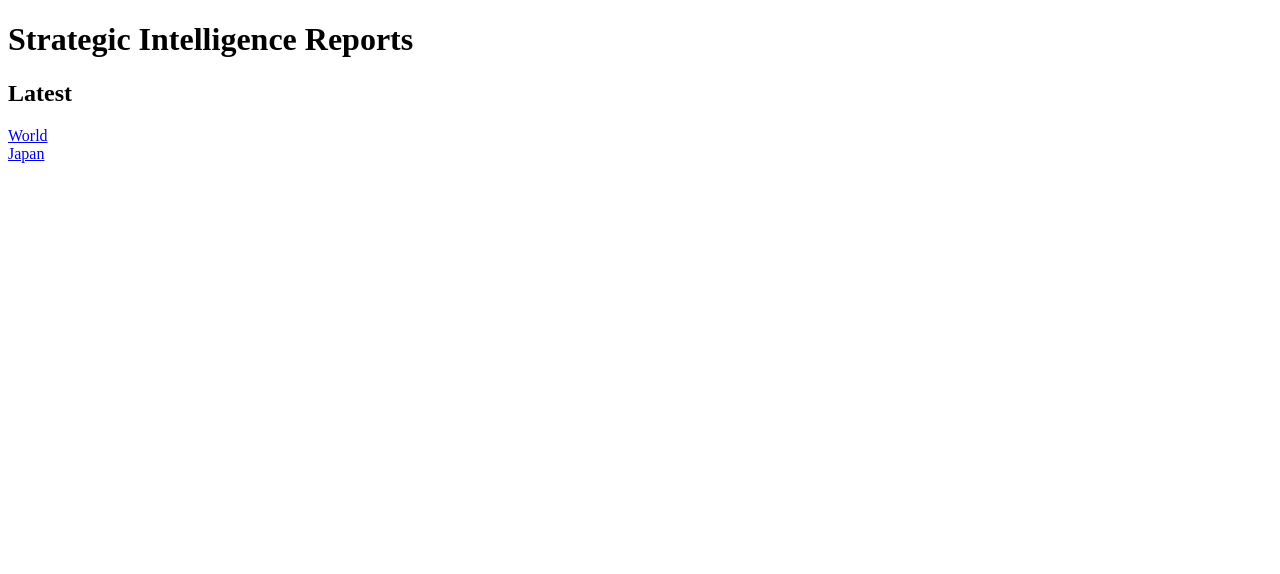
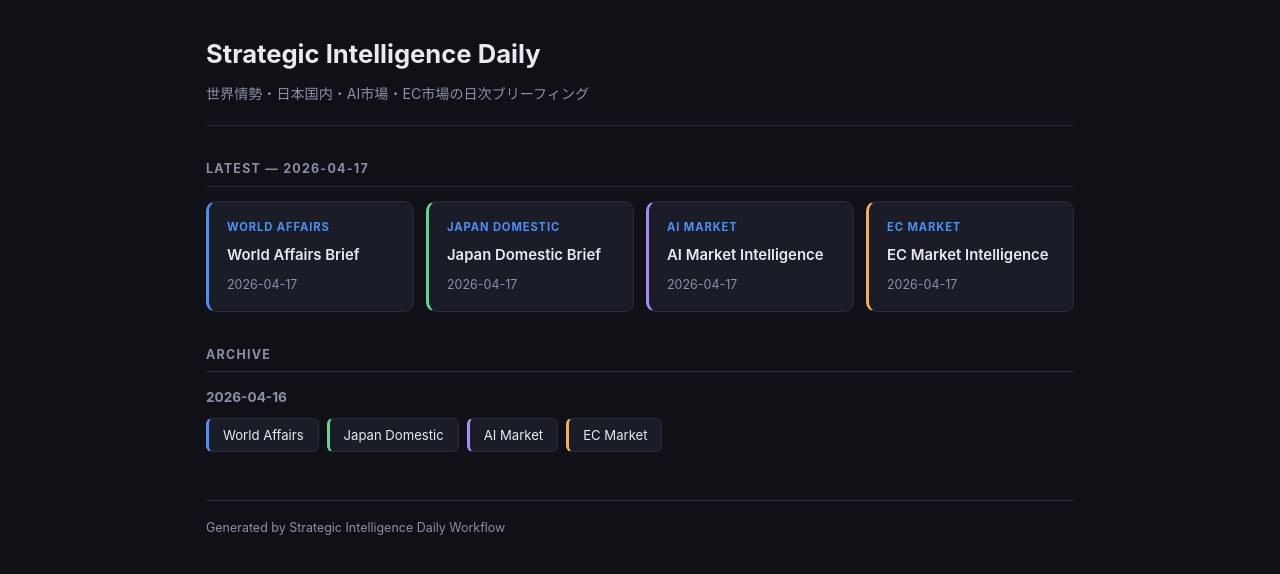
Before and after one commit to myamamotos/Claude_Strategic_Intelligence, a plain HTML site: page index.html in a window 1280 px wide. Drawn offline with Linux system fonts and the light colour scheme.

Commit message:
Auto-generate index.html from 03_output/ scan

```diff
--- a/index.html
+++ b/index.html
@@ -1,17 +1,95 @@
 <!DOCTYPE html>
 <html lang="ja">
 <head>
-<meta charset="UTF-8">
-<title>Strategic Intelligence</title>
+  <meta charset="UTF-8" />
+  <meta name="viewport" content="width=device-width, initial-scale=1.0" />
+  <title>Strategic Intelligence Daily</title>
+  <style>
+    :root {
+      --bg: #0f1117; --surface: #1a1d27; --border: #2a2d3a;
+      --text: #e8eaf0; --text-muted: #8b8fa8; --accent: #4f8ef7;
+    }
+    * { box-sizing: border-box; margin: 0; padding: 0; }
+    body {
+      font-family: -apple-system, BlinkMacSystemFont, "Hiragino Sans", "Yu Gothic UI", sans-serif;
+      background: var(--bg); color: var(--text); line-height: 1.7;
+      padding: 32px 16px; max-width: 900px; margin: 0 auto;
+    }
+    header { border-bottom: 1px solid var(--border); padding-bottom: 20px; margin-bottom: 32px; }
+    header h1 { font-size: 1.6rem; font-weight: 700; margin-bottom: 6px; }
+    header p { font-size: 0.88rem; color: var(--text-muted); }
+    h2 {
+      font-size: 0.78rem; font-weight: 700; letter-spacing: 0.1em; text-transform: uppercase;
+      color: var(--text-muted); margin: 32px 0 14px; padding-bottom: 6px;
+      border-bottom: 1px solid var(--border);
+    }
+    .card-grid { display: grid; grid-template-columns: repeat(auto-fill, minmax(200px, 1fr)); gap: 12px; margin-bottom: 8px; }
+    .brief-card {
+      background: var(--surface); border: 1px solid var(--border); border-radius: 10px;
+      padding: 16px 18px; text-decoration: none; color: var(--text);
+      transition: border-color 0.15s, background 0.15s;
+      display: flex; flex-direction: column; gap: 6px;
+    }
+    .brief-card:hover { border-color: var(--accent); background: #1e2233; }
+    .brief-card .label { font-size: 0.7rem; font-weight: 700; text-transform: uppercase; letter-spacing: 0.08em; color: var(--accent); }
+    .brief-card .title { font-size: 0.93rem; font-weight: 600; }
+    .brief-card .date-tag { font-size: 0.78rem; color: var(--text-muted); }
+    .archive-group { margin-bottom: 24px; }
+    .archive-date { font-size: 0.85rem; font-weight: 700; color: var(--text-muted); margin-bottom: 8px; }
+    .archive-links { display: flex; flex-wrap: wrap; gap: 8px; }
+    .archive-link {
+      background: var(--surface); border: 1px solid var(--border); border-radius: 6px;
+      padding: 5px 14px; font-size: 0.82rem; text-decoration: none; color: var(--text);
+      transition: border-color 0.15s;
+    }
+    .archive-link:hover { border-color: var(--accent); color: var(--accent); }
+    .tag-world  { border-left: 3px solid #4f8ef7; }
+    .tag-japan  { border-left: 3px solid #68d391; }
+    .tag-ai     { border-left: 3px solid #a78bfa; }
+    .tag-ec     { border-left: 3px solid #f6ad55; }
+    footer { margin-top: 48px; padding-top: 16px; border-top: 1px solid var(--border); font-size: 0.78rem; color: var(--text-muted); }
+  </style>
 </head>
 <body>
-
-<h1>Strategic Intelligence Reports</h1>
-
-<h2>Latest</h2>
-
-<a href="03_output/2026-04-16/world_20260416.html">World</a><br>
-<a href="03_output/2026-04-16/japan_20260416.html">Japan</a><br>
-
+<header>
+  <h1>Strategic Intelligence Daily</h1>
+  <p>世界情勢・日本国内・AI市場・EC市場の日次ブリーフィング</p>
+</header>
+<h2>Latest &mdash; 2026-04-17</h2>
+<div class="card-grid">
+  <a class="brief-card tag-world" href="03_output/2026-04-17/world_20260417.html">
+    <span class="label">World Affairs</span>
+    <span class="title">World Affairs Brief</span>
+    <span class="date-tag">2026-04-17</span>
+  </a>
+  <a class="brief-card tag-japan" href="03_output/2026-04-17/japan_20260417.html">
+    <span class="label">Japan Domestic</span>
+    <span class="title">Japan Domestic Brief</span>
+    <span class="date-tag">2026-04-17</span>
+  </a>
+  <a class="brief-card tag-ai" href="03_output/2026-04-17/ai_market_20260417.html">
+    <span class="label">AI Market</span>
+    <span class="title">AI Market Intelligence</span>
+    <span class="date-tag">2026-04-17</span>
+  </a>
+  <a class="brief-card tag-ec" href="03_output/2026-04-17/ec_market_20260417.html">
+    <span class="label">EC Market</span>
+    <span class="title">EC Market Intelligence</span>
+    <span class="date-tag">2026-04-17</span>
+  </a>
+</div>
+<h2>Archive</h2>
+<div class="archive-group">
+  <div class="archive-date">2026-04-16</div>
+  <div class="archive-links">
+    <a class="archive-link tag-world" href="03_output/2026-04-16/world_20260416.html">World Affairs</a>
+    <a class="archive-link tag-japan" href="03_output/2026-04-16/japan_20260416.html">Japan Domestic</a>
+    <a class="archive-link tag-ai" href="03_output/2026-04-16/ai_market_20260416.html">AI Market</a>
+    <a class="archive-link tag-ec" href="03_output/2026-04-16/ec_market_20260416.html">EC Market</a>
+  </div>
+</div>
+<footer>
+  Generated by Strategic Intelligence Daily Workflow
+</footer>
 </body>
 </html>
```
Also changed, not shown: 1 other file.
